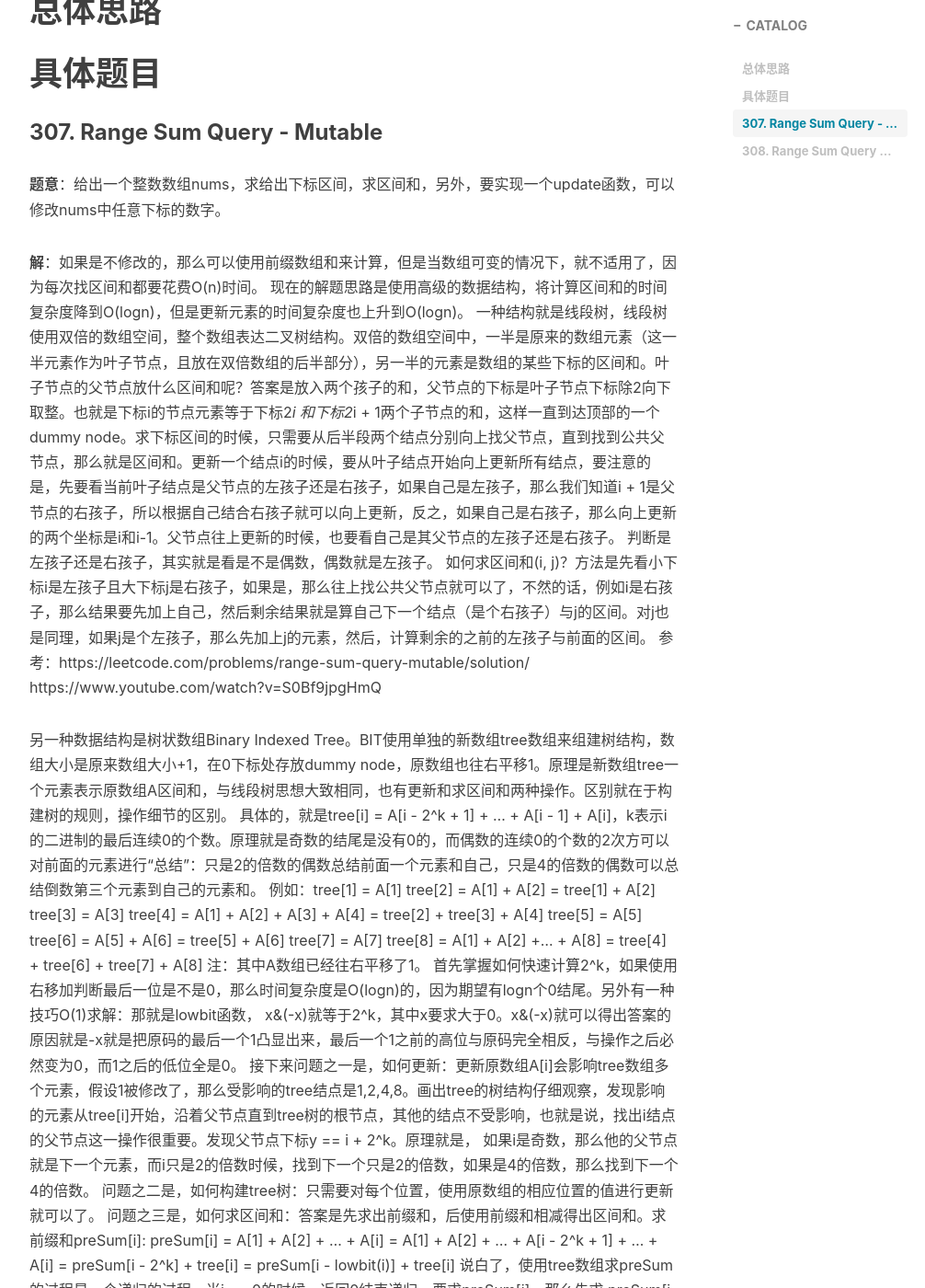
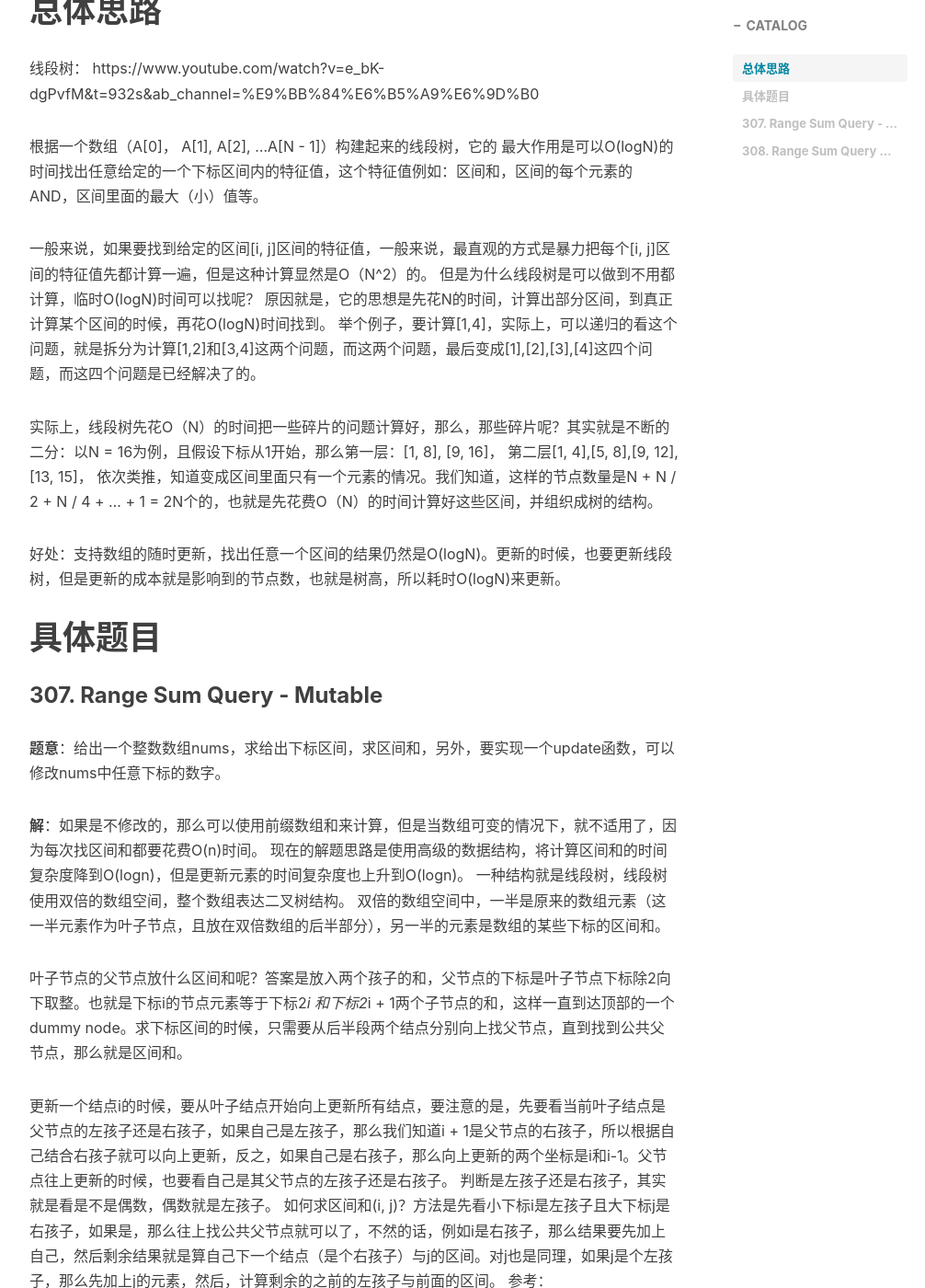
Before and after one commit to jingminglake/jingminglake.github.io, a Jekyll site: the page built from _posts/Leetcode/2018-04-30-Leetcode总结（十九）.md, in a window 1280 px wide and 1400 px high, scrolled down 749 px. Shown: the whole window at 92% size, without its empty margins (233-1239 px from the left). Built offline with Jekyll 4.4.1, drawn with Linux system fonts in a browser that asks for light colours; nearby versions of some CDN libraries; comment, search, counter and statistics services are not loaded; some of the changed text lies outside the part shown.

Commit message:
Updates]

```diff
--- a/_posts/Leetcode/2018-04-30-Leetcode总结（十九）.md
+++ b/_posts/Leetcode/2018-04-30-Leetcode总结（十九）.md
@@ -14,6 +14,21 @@ tags:
 > 所有代码详见：https://github.com/jingminglake/Leetcode
 
 # 总体思路
+线段树：
+https://www.youtube.com/watch?v=e_bK-dgPvfM&t=932s&ab_channel=%E9%BB%84%E6%B5%A9%E6%9D%B0
+
+根据一个数组（A[0]， A[1], A[2], ...A[N - 1]）构建起来的线段树，它的
+最大作用是可以O(logN)的时间找出任意给定的一个下标区间内的特征值，这个特征值例如：区间和，区间的每个元素的AND，区间里面的最大（小）值等。
+
+一般来说，如果要找到给定的区间[i, j]区间的特征值，一般来说，最直观的方式是暴力把每个[i, j]区间的特征值先都计算一遍，但是这种计算显然是O（N^2）的。
+但是为什么线段树是可以做到不用都计算，临时O(logN)时间可以找呢？
+原因就是，它的思想是先花N的时间，计算出部分区间，到真正计算某个区间的时候，再花O(logN)时间找到。
+举个例子，要计算[1,4]，实际上，可以递归的看这个问题，就是拆分为计算[1,2]和[3,4]这两个问题，而这两个问题，最后变成[1],[2],[3],[4]这四个问题，而这四个问题是已经解决了的。
+
+实际上，线段树先花O（N）的时间把一些碎片的问题计算好，那么，那些碎片呢？其实就是不断的二分：以N = 16为例，且假设下标从1开始，那么第一层：[1, 8], [9, 16]， 第二层[1, 4],[5, 8],[9, 12], [13, 15]，
+依次类推，知道变成区间里面只有一个元素的情况。我们知道，这样的节点数量是N + N / 2 + N / 4 + ... + 1 = 2N个的，也就是先花费O（N）的时间计算好这些区间，并组织成树的结构。
+
+好处：支持数组的随时更新，找出任意一个区间的结果仍然是O(logN)。更新的时候，也要更新线段树，但是更新的成本就是影响到的节点数，也就是树高，所以耗时O(logN)来更新。
 
 # 具体题目
 
@@ -22,7 +37,12 @@ tags:
 
 **解**：如果是不修改的，那么可以使用前缀数组和来计算，但是当数组可变的情况下，就不适用了，因为每次找区间和都要花费O(n)时间。
 现在的解题思路是使用高级的数据结构，将计算区间和的时间复杂度降到O(logn)，但是更新元素的时间复杂度也上升到O(logn)。
-一种结构就是线段树，线段树使用双倍的数组空间，整个数组表达二叉树结构。双倍的数组空间中，一半是原来的数组元素（这一半元素作为叶子节点，且放在双倍数组的后半部分），另一半的元素是数组的某些下标的区间和。叶子节点的父节点放什么区间和呢？答案是放入两个孩子的和，父节点的下标是叶子节点下标除2向下取整。也就是下标i的节点元素等于下标2*i 和下标2*i + 1两个子节点的和，这样一直到达顶部的一个dummy node。求下标区间的时候，只需要从后半段两个结点分别向上找父节点，直到找到公共父节点，那么就是区间和。更新一个结点i的时候，要从叶子结点开始向上更新所有结点，要注意的是，先要看当前叶子结点是父节点的左孩子还是右孩子，如果自己是左孩子，那么我们知道i + 1是父节点的右孩子，所以根据自己结合右孩子就可以向上更新，反之，如果自己是右孩子，那么向上更新的两个坐标是i和i-1。父节点往上更新的时候，也要看自己是其父节点的左孩子还是右孩子。
+一种结构就是线段树，线段树使用双倍的数组空间，整个数组表达二叉树结构。
+双倍的数组空间中，一半是原来的数组元素（这一半元素作为叶子节点，且放在双倍数组的后半部分），另一半的元素是数组的某些下标的区间和。
+
+叶子节点的父节点放什么区间和呢？答案是放入两个孩子的和，父节点的下标是叶子节点下标除2向下取整。也就是下标i的节点元素等于下标2*i 和下标2*i + 1两个子节点的和，这样一直到达顶部的一个dummy node。求下标区间的时候，只需要从后半段两个结点分别向上找父节点，直到找到公共父节点，那么就是区间和。
+
+更新一个结点i的时候，要从叶子结点开始向上更新所有结点，要注意的是，先要看当前叶子结点是父节点的左孩子还是右孩子，如果自己是左孩子，那么我们知道i + 1是父节点的右孩子，所以根据自己结合右孩子就可以向上更新，反之，如果自己是右孩子，那么向上更新的两个坐标是i和i-1。父节点往上更新的时候，也要看自己是其父节点的左孩子还是右孩子。
 判断是左孩子还是右孩子，其实就是看是不是偶数，偶数就是左孩子。
 如何求区间和(i, j)？方法是先看小下标i是左孩子且大下标j是右孩子，如果是，那么往上找公共父节点就可以了，不然的话，例如i是右孩子，那么结果要先加上自己，然后剩余结果就是算自己下一个结点（是个右孩子）与j的区间。对j也是同理，如果j是个左孩子，那么先加上j的元素，然后，计算剩余的之前的左孩子与前面的区间。
 参考：https://leetcode.com/problems/range-sum-query-mutable/solution/
```
Also changed, not shown: _posts/Leetcode/2017-09-25-Leetcode总结（二）.md (+4 -2 lines), _posts/Leetcode/2017-12-30-Leetcode总结（十三）.md (+10 -6 lines).
